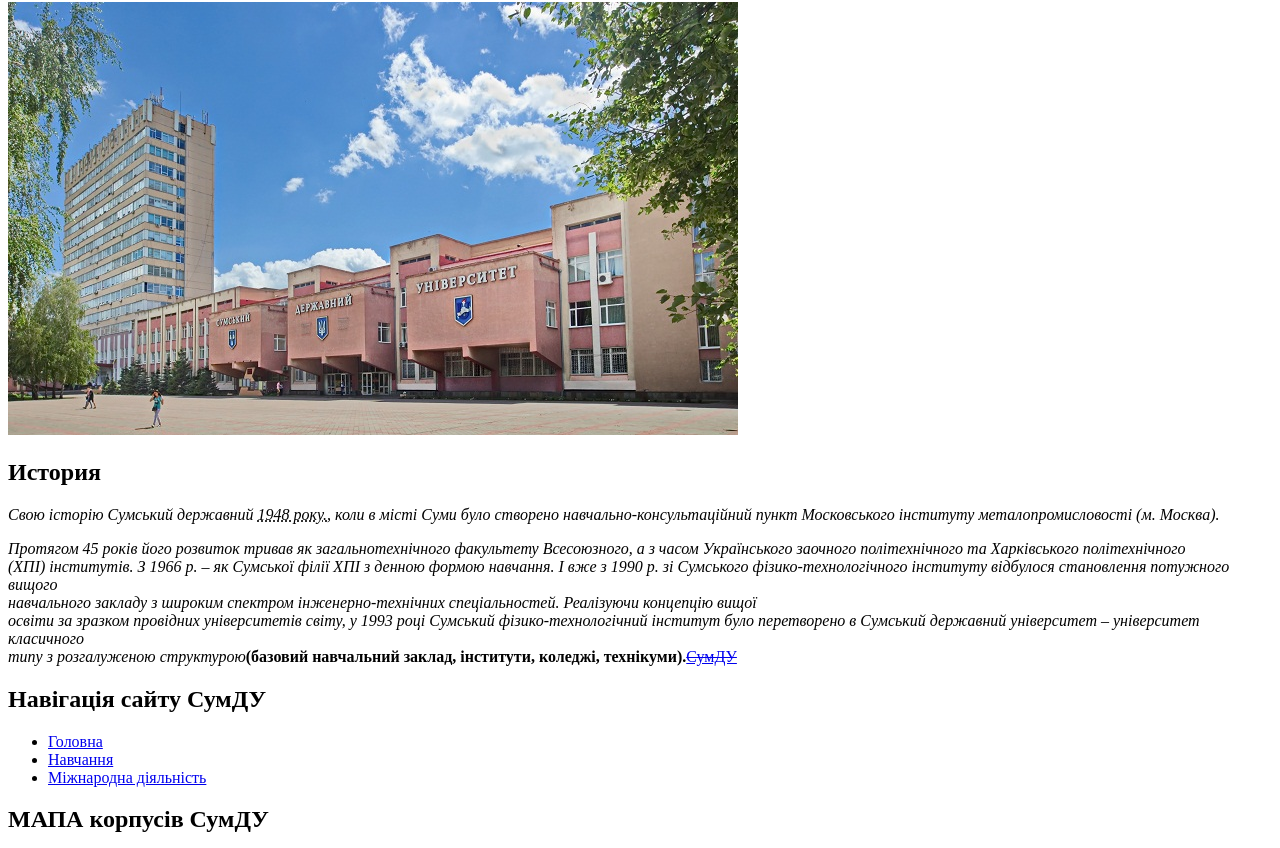
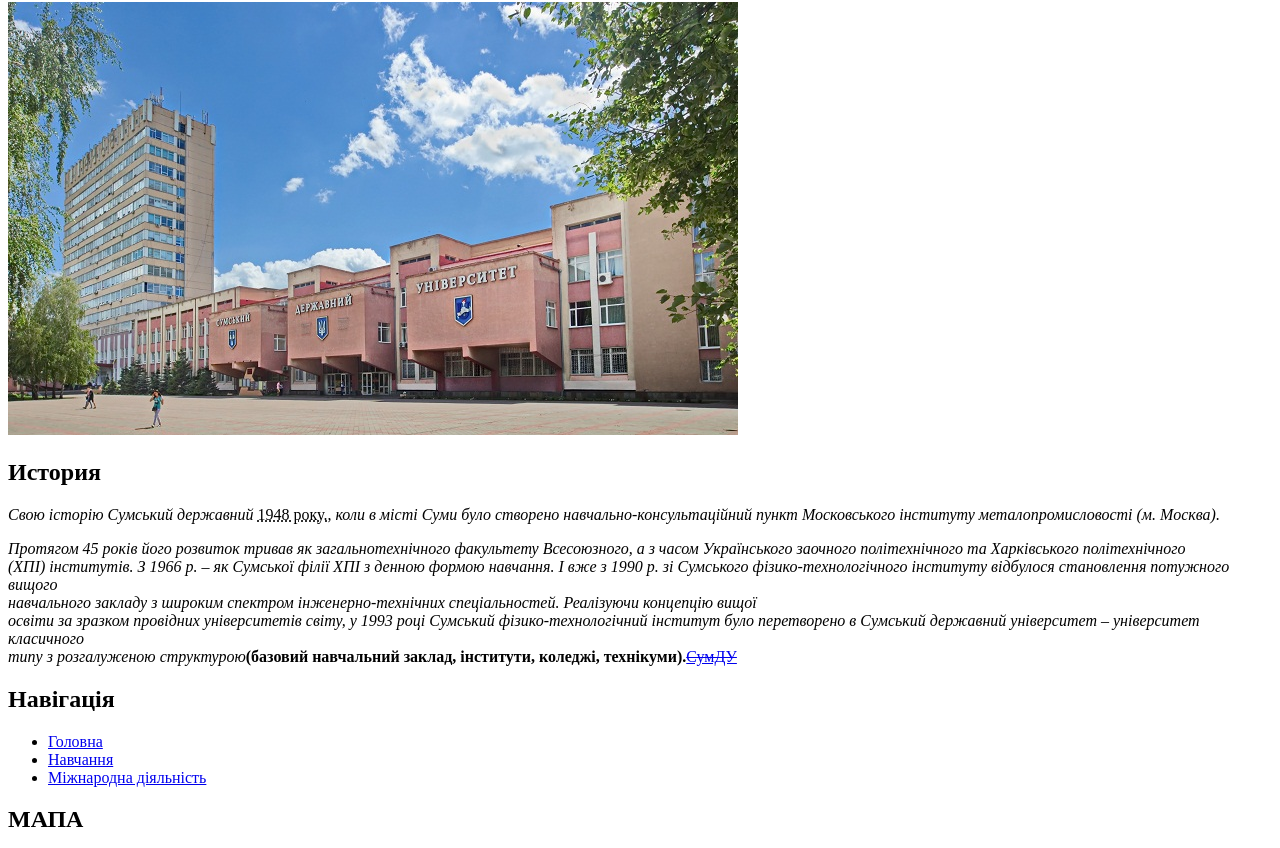
Before and after one commit to tvasiua/515-html, a plain HTML site: page index.html in a window 1280 px wide. Shown: the part 104-952 px from the top of the page. Drawn offline with Linux system fonts and the light colour scheme; grey boxes are pictures that could not be loaded.

Commit message:
Update index.html

```diff
--- a/index.html
+++ b/index.html
@@ -18,10 +18,10 @@
 			<h1> Сумський державний університет, СумДУ</h1>
 			<a href="https://old.sumdu.edu.ua/ru/general/about/history.html"><img src="img/Sumdu.jpg" alt=СумДУ ></a>
 				<h2>История</h2>
-				<p><em>Свою історію Сумський державний <abbr title="рік відкриття">1948 року.</abbr>, коли в місті
+				<p><em>Свою історію Сумський державний</em> <abbr title="рік відкриття">1948 року.</abbr>, <em>коли в місті
 					Суми було створено
-					навчально-консультаційний пункт Московського інституту металопромисловості (м. Москва).</p>
-				<p>Протягом 45 років його розвиток тривав як загальнотехнічного факультету Всесоюзного, а з часом
+					навчально-консультаційний пункт Московського інституту металопромисловості (м. Москва).</em></p>
+				<p><em>Протягом 45 років його розвиток тривав як загальнотехнічного факультету Всесоюзного, а з часом
 					Українського
 					заочного політехнічного та Харківського політехнічного <br>(ХПІ) інститутів. З 1966 р. – як Сумської філії
 				ХПІ з
@@ -38,7 +38,7 @@
 		</div>
 	</main>
 	<section>
-    <h2>Навігація сайту СумДУ</h2>
+    <h2>Навігація</h2>
 		<ul>
 			<li><a href="https://sumdu.edu.ua/uk/about-sumdu.htmlГоловна">Головна</a></li>
 			<li><a href="https://sumdu.edu.ua/uk/academic.html">Навчання</a></li>
@@ -46,7 +46,7 @@
 		</ul>
 	</section>
 	<footer>
-		<h2> МАПА корпусів СумДУ </h2>
+		<h2> МАПА</h2>
 		<button>Мапа Корпусів>>>>>></button>
 		<iframe src="https://www.google.com/maps/d/u/3/embed?mid=1uC99seVJuDhnbMh9gc9mwE-IK2ZzEEwN"></iframe>
 	</footer>
```
